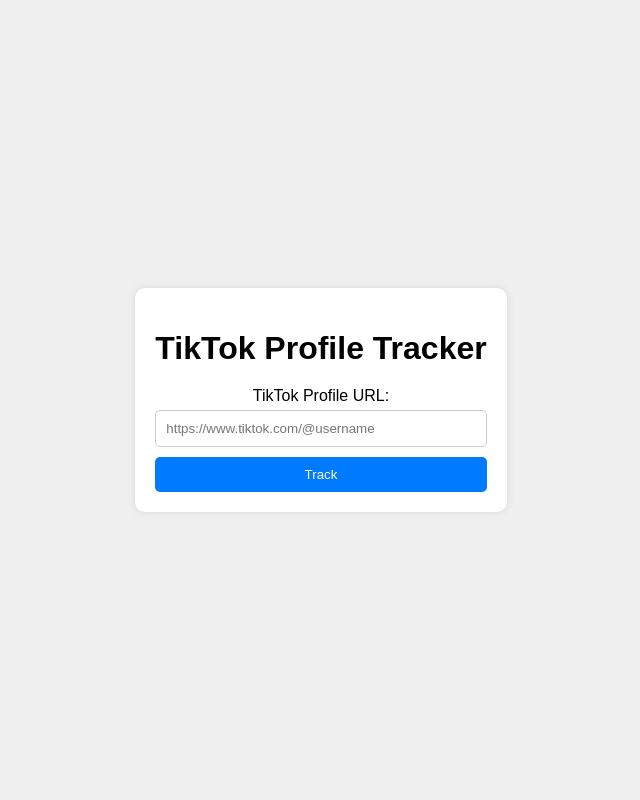
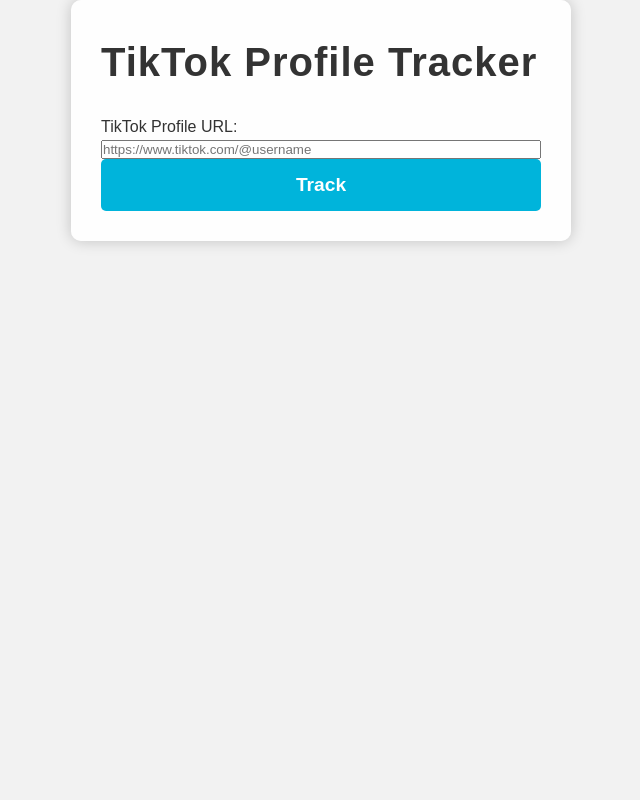
Before and after one commit to kdsmedia/loveyou, a Flask app: page / in a window 1280 px wide. Shown: the whole page, without its empty margins (319-959 px from the left). Run offline with Flask 2, Linux system fonts and the light colour scheme.

Commit message:
Update style.css

```diff
--- a/static/style.css
+++ b/static/style.css
@@ -1,23 +1,48 @@
+/* Reset CSS */
+* {
+    margin: 0;
+    padding: 0;
+    box-sizing: border-box;
+}
+
 body {
-    font-family: Arial, sans-serif;
+    font-family: 'Arial', sans-serif;
+    background-color: #f2f2f2;
+    color: #333;
+    line-height: 1.6;
+}
+
+.hero-section {
+    background: linear-gradient(to right, #00b4db, #0083b0);
+    color: #fff;
+    padding: 100px 20px;
+    text-align: center;
+    min-height: 100vh;
     display: flex;
+    flex-direction: column;
     justify-content: center;
     align-items: center;
-    height: 100vh;
-    background-color: #f0f0f0;
-    margin: 0;
 }
 
 .container {
-    background-color: white;
-    padding: 20px;
+    background: rgba(255, 255, 255, 0.9);
     border-radius: 10px;
-    box-shadow: 0 0 10px rgba(0, 0, 0, 0.1);
-    text-align: center;
+    padding: 30px;
+    max-width: 500px;
+    margin: 0 auto;
+    box-shadow: 0 0 15px rgba(0, 0, 0, 0.2);
 }
 
 h1 {
+    font-size: 2.5em;
     margin-bottom: 20px;
+    font-weight: 700;
+    letter-spacing: 1px;
+}
+
+p {
+    margin-bottom: 20px;
+    font-size: 1.1em;
 }
 
 form {
@@ -25,26 +50,40 @@ form {
     flex-direction: column;
 }
 
-label {
-    margin-bottom: 5px;
-}
-
-input {
-    padding: 10px;
-    margin-bottom: 10px;
-    border: 1px solid #ccc;
-    border-radius: 5px;
-}
-
 button {
-    padding: 10px;
+    padding: 15px;
     border: none;
     border-radius: 5px;
-    background-color: #007bff;
-    color: white;
+    background: #00b4db;
+    color: #fff;
+    font-size: 1.2em;
+    font-weight: bold;
     cursor: pointer;
+    transition: background 0.3s ease;
 }
 
 button:hover {
-    background-color: #0056b3;
+    background: #0083b0;
 }
+
+button:focus {
+    outline: none;
+}
+
+@media (max-width: 600px) {
+    .hero-section {
+        padding: 50px 10px;
+    }
+
+    h1 {
+        font-size: 2em;
+    }
+
+    p {
+        font-size: 1em;
+    }
+
+    button {
+        font-size: 1em;
+    }
+}
```
